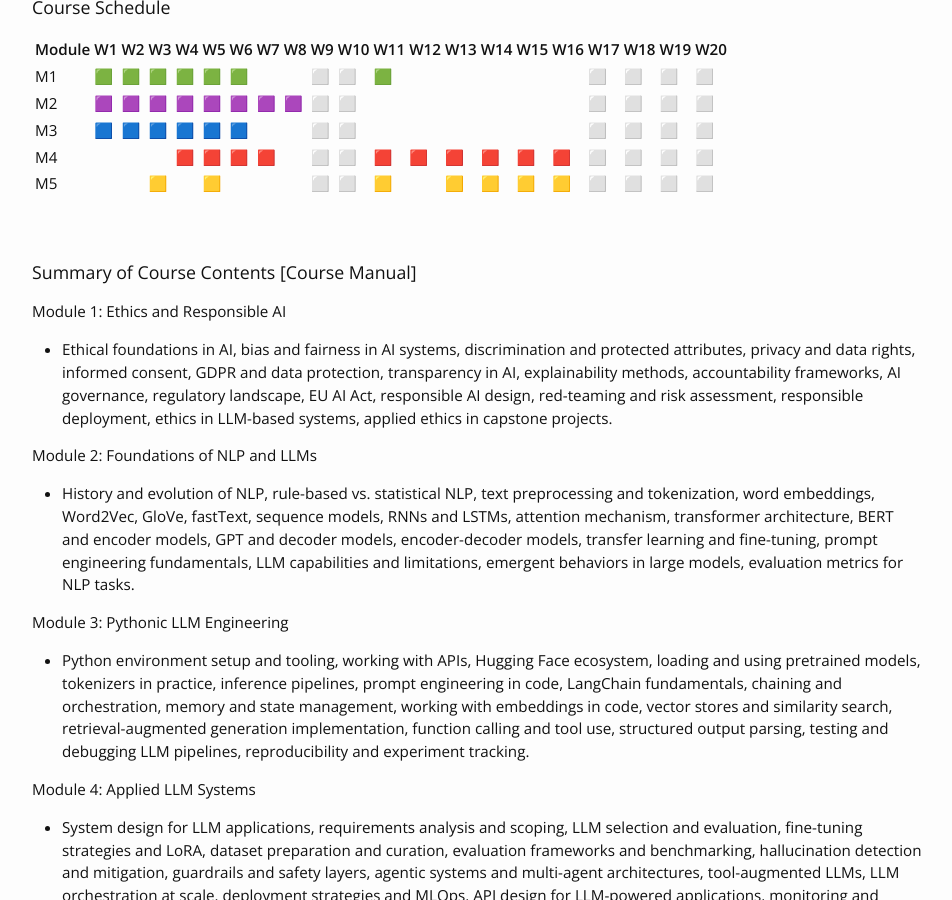
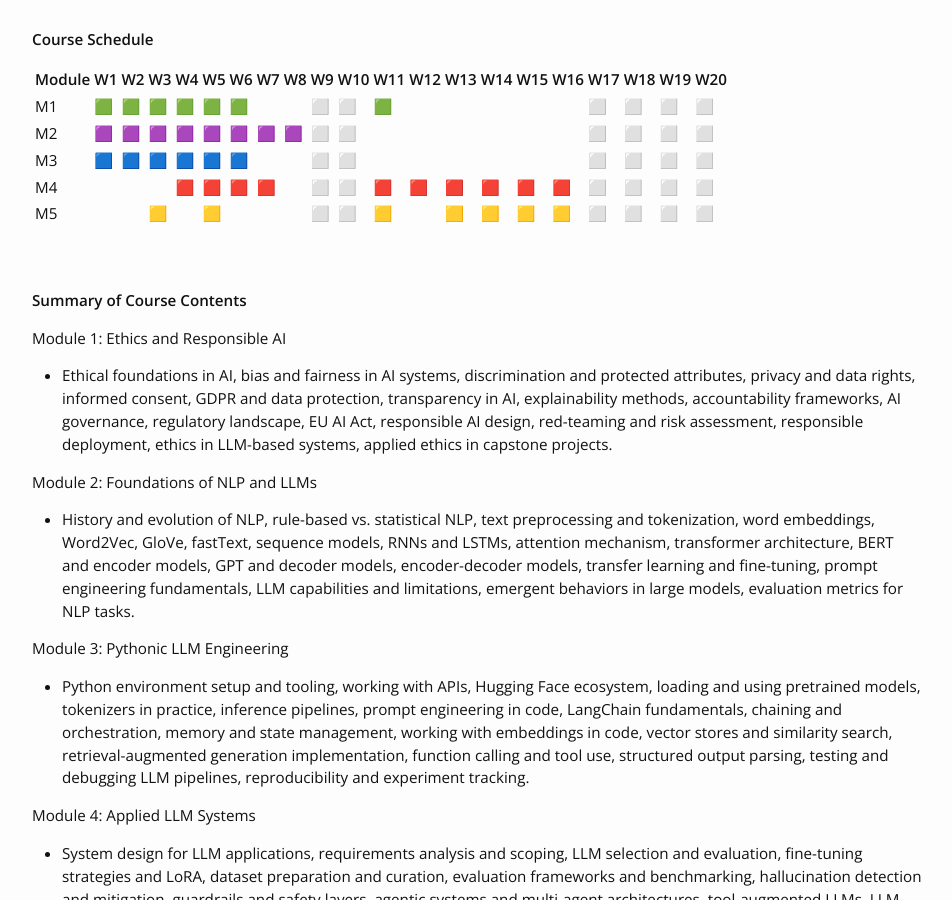
Before and after one commit to BabakBasharirad/llm-engineering, a Jekyll site: the page built from index.md, in a window 1280 px wide and 900 px high, scrolled down 1985 px. Shown: the whole window, without its empty margins (163-1115 px from the left). Built offline with Jekyll 4.4.1, drawn with Linux system fonts in a browser that asks for light colours; nearby versions of some CDN libraries.

Commit message:
Update index.md

```diff
--- a/index.md
+++ b/index.md
@@ -63,7 +63,8 @@ No separate email notifications will be sent when updates are made. To ensure yo
 <br>
 <br>
 
-### Course Structure
+#### **Course Structure**
+
 This course is composed of 5 modules:
 
 -	Module 1: Ethics and Responsible AI (M1)
@@ -72,8 +73,10 @@ This course is composed of 5 modules:
 -	Module 4: Applied LLM Systems (M4)
 -	Module 5: Capstone Project (M5)
 
+<br>
 
-### Course Schedule
+#### **Course Schedule**
+
 
 | Module | W1 | W2 | W3 | W4 | W5 | W6 | W7 | W8 | W9 | W10 | W11 | W12 | W13 | W14 | W15 | W16 | W17 | W18 | W19 | W20 |
 |--------|----|----|----|----|----|----|----|----|----|-----|-----|-----|-----|-----|-----|-----|-----|-----|-----|-----|
@@ -86,7 +89,7 @@ This course is composed of 5 modules:
 <br>
 <br>
 
-### Summary of Course Contents [Course Manual]
+#### **Summary of Course Contents**
 
 #### Module 1: Ethics and Responsible AI
 
```
